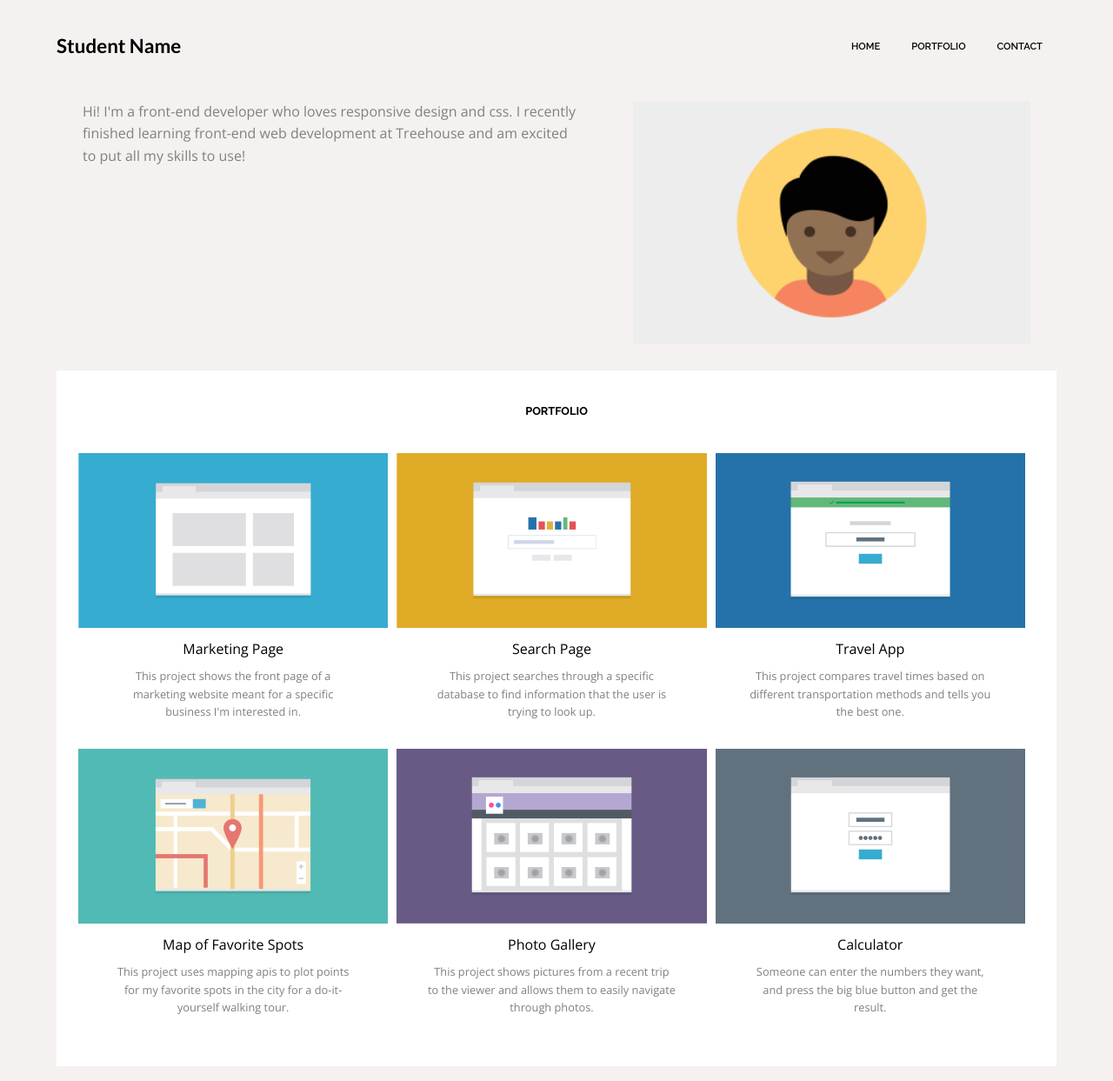
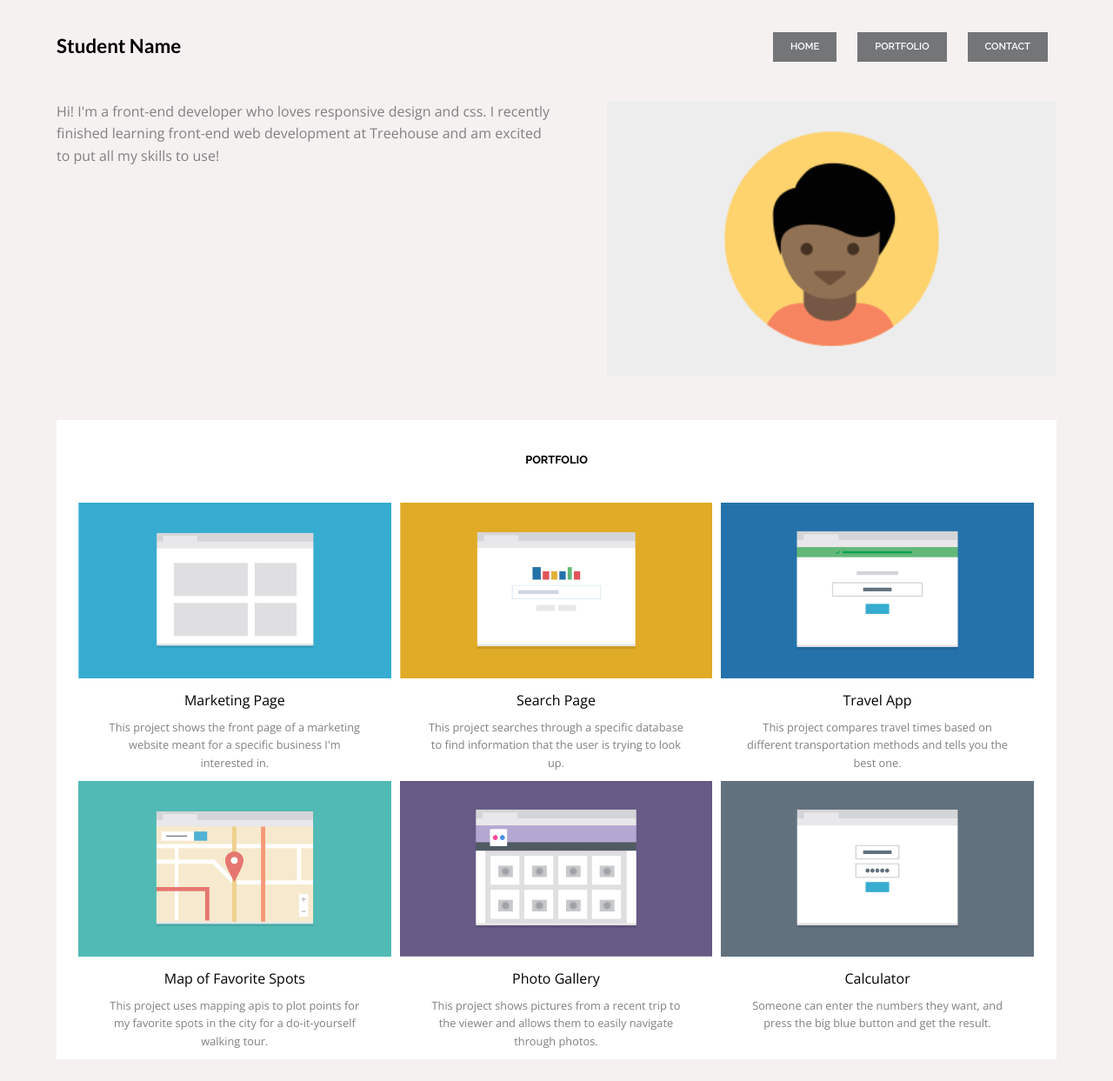
Before and after one commit to hindsjay/Mobile-First-Responsive-Layout, a plain HTML site: page index.html in a window 1280 px wide. Shown: the top 1243 px of the page at 87% size. Drawn offline with nearby package versions, Linux system fonts and the light colour scheme.

Commit message:
update index and styles with code that passed tests for responsive design

```diff
--- a/CSS/styles.css
+++ b/CSS/styles.css
@@ -45,8 +45,12 @@ p {
   font-family: 'Open Sans', sans-serif;
 }
 
+.main-header {
+  padding-bottom: 30px;
+}
+
 .main-nav li {
-  margin: 3px 8px;
+  margin: 3px 10px;
 }
 
 .main-nav a {
@@ -55,7 +59,8 @@ p {
   text-transform: uppercase;
   display: block;
   padding: 8px;
-  background-color: white;
+  color: white;
+  background: rgb(115, 117, 119);
 }
 
 a:hover {
@@ -63,16 +68,16 @@ a:hover {
 }
 
 .profile {
-  padding-top: 30px;
+  padding-bottom: 20px;
 }
 
 .profile img {
   padding: 0 64px;
+  margin-bottom: 1.25em;
 }
 
 .profile p {
   margin-top: 0;
-  padding: 10px 30px;
 }
 
 .profile p,
@@ -86,20 +91,20 @@ a:hover {
   margin-bottom: 3em
 }
 
-.col {
+.card {
   padding: 0 15px;
 }
 
-.col h4 {
+.card h4 {
   font-weight: 400;
   margin: 5px 0 0;
 }
 
-.col p {
+.card p {
   font-size: 0.8em;
   font-weight: 300;
   color: grey;
-  padding: 2% 10% 9%;
+  padding: 2% 8% 9%;
   margin: 0;
 }
 
@@ -122,7 +127,7 @@ a:hover {
 
 .main-footer {
   border-top: solid 1px lightgrey;
-  margin: 0 15px;
+  margin: 0 20px;
 }
 
 .footer-name {
@@ -156,18 +161,11 @@ a:hover {
 .wrapper {
   background: white;
   padding-top: 15px;
-  padding-bottom: 25px;
 }
 
 /* **********  media queries ********** */
 
 @media (min-width: 768px) {
-
-  .container {
-    width: 90%;
-    max-width: 1150px;
-    margin: 0 auto;
-  }
 
   .main-nav li,
   .footer-nav li {
@@ -175,26 +173,24 @@ a:hover {
   }
 
   .main-nav a {
-    background-color: inherit;
+    padding: 8px 20px;
   }
 
   .profile {
-    padding-bottom: 30px;
+    padding: 30px;
   }
 
   .profile p {
     float: left;
-    width: 55%;
+    width: 50%;
     text-align: left;
     font-size: 1em;
-    padding-top: 0;
   }
 
   .profile img {
     float: right;
     width: 45%;
-    padding-left: 30px;
-    padding-right: 30px;
+    padding: 0;
   }
 
   .wrapper {
@@ -202,7 +198,7 @@ a:hover {
     padding-right: 20px;
   }
 
-  .col {
+  .card {
     float: left;
     padding: 0 5px;
   }
@@ -214,7 +210,7 @@ a:hover {
   .photo-gallery,
   .calculator {
     width: 50%;
-    height: 340px;
+    height: 360px;
   }
 
   .contact-info {
@@ -241,9 +237,10 @@ a:hover {
 @media (min-width: 1024px) {
 
   .container {
-    width: 95%;
+    width: 90%;
     max-width: 1150px;
     padding-top: 1.2em;
+    margin: 0 auto;
   }
 
   .name {
@@ -255,17 +252,26 @@ a:hover {
     margin-top: 15px;
   }
 
+  .profile {
+    padding: 0 0 30px 0;
+  }
+
   .marketing,
   .search,
   .travel,
   .map,
   .photo-gallery,
   .calculator {
-    width: 33%;
+    width: 33.3%;
+    height: 320px;
   }
 
   .contact-info {
-    max-width: 40%;
+    max-width: 45%;
+  }
+
+  .main-footer {
+    margin: 0;
   }
 }
 
--- a/index.html
+++ b/index.html
@@ -32,32 +32,32 @@
 
       <div class="wrapper clearfix">
         <h5 id="portfolio">Portfolio</h5>
-        <div class="marketing col">
+        <div class="marketing card">
           <img src="images/portfolio-1.png" alt="marketing page pic">
           <h4>Marketing Page</h4>
           <p>This project shows the front page of a marketing website meant for a specific business I'm interested in.</p>
         </div>
-        <div class="search col">
+        <div class="search card">
           <img src="images/portfolio-2.png" alt="search page pic">
           <h4>Search Page</h4>
           <p>This project searches through a specific database to find information that the user is trying to look up.</p>
         </div>
-        <div class="travel col">
+        <div class="travel card">
           <img src="images/portfolio-3.png" alt="travel app icon">
           <h4>Travel App</h4>
           <p>This project compares travel times based on different transportation methods and tells you the best one.</p>
         </div>
-        <div class="map col">
+        <div class="map card">
           <img src="images/portfolio-4.png" alt="mapping icon">
           <h4>Map of Favorite Spots</h4>
           <p>This project uses mapping apis to plot points for my favorite spots in the city for a do-it-yourself walking tour.</p>
         </div>
-        <div class="photo-gallery col">
+        <div class="photo-gallery card">
           <img src="images/portfolio-5.png" alt="photo gallery icon">
           <h4>Photo Gallery</h4>
           <p>This project shows pictures from a recent trip to the viewer and allows them to easily navigate through photos.</p>
         </div>
-        <div class="calculator col">
+        <div class="calculator card">
           <img src="images/portfolio-6.png" alt="calculator pic">
           <h4>Calculator</h4>
           <p>Someone can enter the numbers they want, and press the big blue button and get the result.</p>
```
Also changed, not shown: 1 other file.
